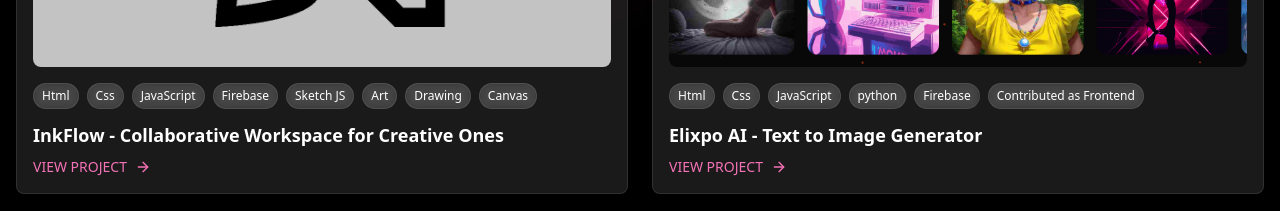
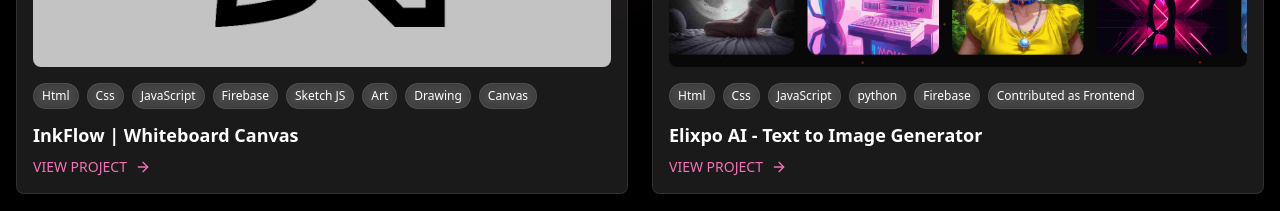
Before and after one commit to ez-vivek/Portfolio, a React (Vite) app: page / in a window 1280 px wide. Shown: the part 2480-2691 px from the top of the page. Built offline with nearby package versions, Linux system fonts and the light colour scheme.

Commit message:
fix: update project title for InkFlow to improve clarity

```diff
--- a/src/components/Projects.tsx
+++ b/src/components/Projects.tsx
@@ -2,7 +2,7 @@
 const projects = [
   {
     image: '/InkFlow.png',
-    title: 'InkFlow - Collaborative Workspace for Creative Ones',
+    title: 'InkFlow | Whiteboard Canvas',
     tags: ['Html', 'Css', 'JavaScript','Firebase', 'Sketch JS', 'Art', 'Drawing', 'Canvas'],
     url: 'https://inkfloww.vercel.app',
   },
```
